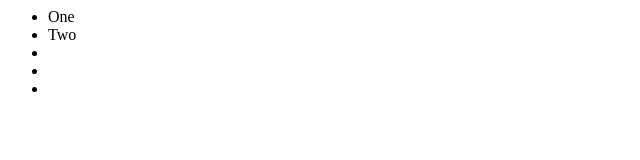
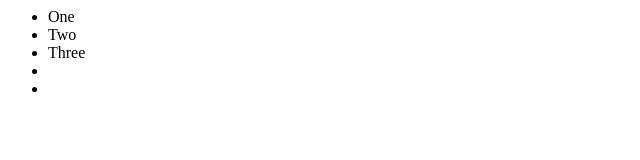
Before and after one commit to krishnakanththammana/test, a plain HTML site: page index.html in a window 1280 px wide. Shown: the full height of the page, 0-640 px from the left. Drawn offline with Linux system fonts and the light colour scheme.

Commit message:
dded third item in th ul

```diff
--- a/index.html
+++ b/index.html
@@ -1,7 +1,7 @@
 <ul>
   <li>One</li>
   <li>Two</li>
-  <li></li>
+  <li>Three</li>
   <li></li>
   <li></li>
 </ul>
```
